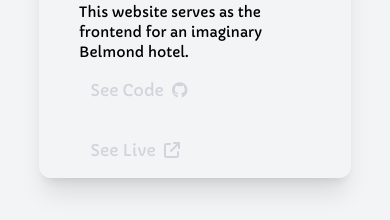
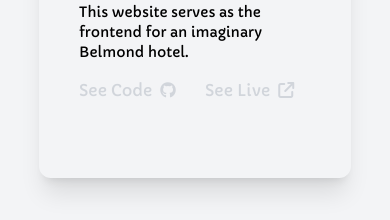
Before and after one commit to Shonty266/Aryan-Portfolio, a website: page index.html in a window 390 px wide. Shown: the part 2501-2721 px from the top of the page. Drawn offline with nearby package versions, Linux system fonts and the light colour scheme.

Commit message:
Update index.html

```diff
--- a/index.html
+++ b/index.html
@@ -121,7 +121,7 @@
          <a href="./views/hotel-website.html" class="hover:underline underline-offset-4 transition-all ease-in-out duration-500"><h1 class="text-xl text-thin font-bold">Belmond Hotel Website</h1></a>
           <h5 class="my-2 text-gray-400 ">Frontend Development</h5>
           <h3 class="text-sm mb-2">This website serves as the frontend for an imaginary Belmond hotel.</h3>
-          <div class="flex justify-start sm:justify-center items-center sm:items-start gap-5 flex-col sm:flex-row" >
+          <div class="flex justify-start sm:justify-center items-center sm:items-start gap-5 sm:flex-row" >
 
           <a href="https://github.com/Shonty266/Belmond-Hotel-Website" target="_blank" class="w-[90%] sm:w-[50%] flex items-center py-2 "><h4 class="text-gray-300 hover:text-black hover:tracking-wide transition-all duration-300 ease-in-out">See Code<i class=" pl-2 fa-brands fa-github"></i></h4></a>
 
```
